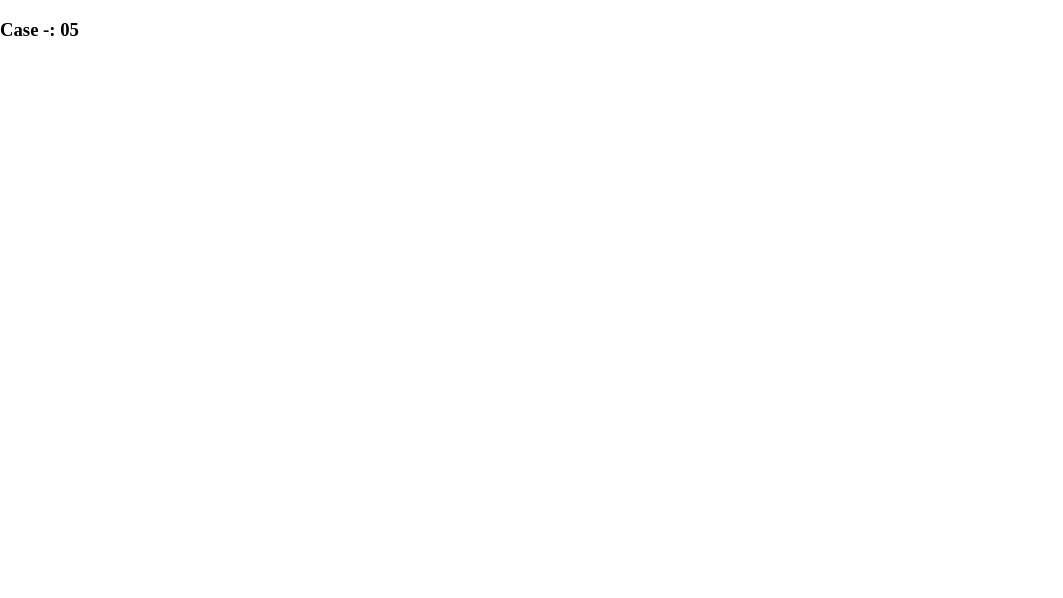
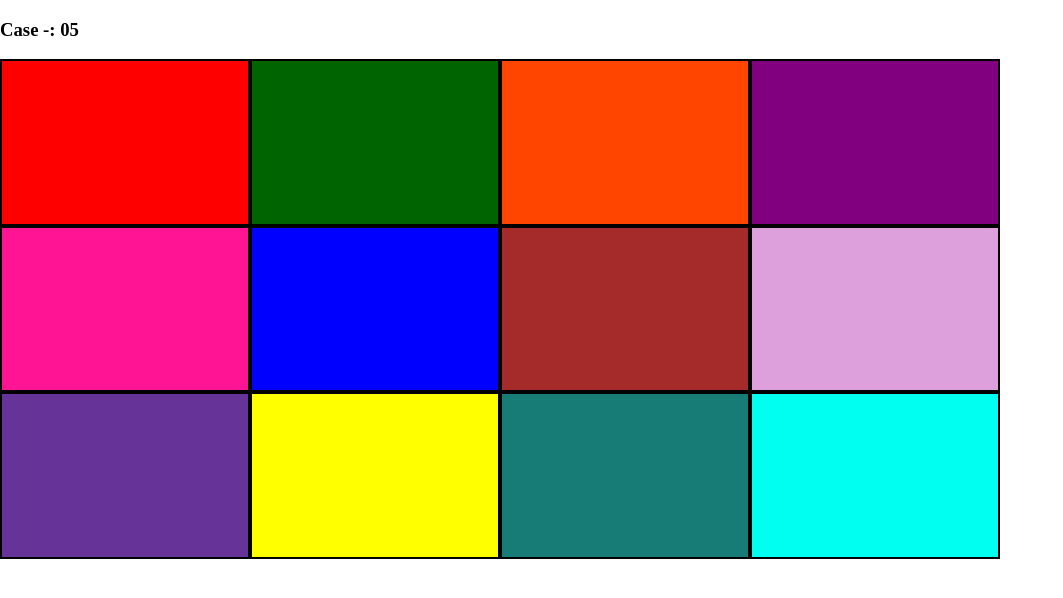
Before and after one commit to oshivimarsha/HTML-CSS_Assignment_03, a plain HTML site: page case_05/index.html in a window 1280 px wide. Shown: the whole page, without its empty margins (0-1063 px from the left). Drawn offline with Linux system fonts and the light colour scheme.

Commit message:
done case 05

```diff
--- a/case_05/index.html
+++ b/case_05/index.html
@@ -8,6 +8,70 @@
     <meta name="viewport" content="width=device-width, initial-scale=1.0">
     <link rel="stylesheet" href="../assests/style/normalize.css" >
     <title>Assignment 03: Case 05</title>
+
+    <style>
+        body>section {
+            width: 1000px;
+            height: 500px;
+            background: lightblue;
+
+            display: grid;
+            grid-template-columns: repeat(4, 1fr);
+        }
+
+        div {
+            border: 2px solid black;
+        }
+
+        section>div:first-child {
+            background: red;
+        }
+
+        section>div:nth-child(2) {
+            background: darkgreen;
+        }
+
+        section>div:nth-child(3) {
+            background: orangered;
+        }
+
+        section>div:nth-child(4) {
+            background: purple;
+        }
+
+        section>div:nth-child(5) {
+            background: deeppink;
+        }
+
+        section>div:nth-child(6) {
+            background: blue;
+        }
+
+        section>div:nth-child(7) {
+            background: brown;
+        }
+
+        section>div:nth-child(8) {
+            background: plum;
+        }
+
+        section>div:nth-child(9) {
+            background: rebeccapurple;
+        }
+
+        section>div:nth-child(10) {
+            background: yellow;
+        }
+
+        section>div:nth-child(11) {
+            background: #177c76;
+        }
+
+        section>div:nth-child(12) {
+            background: #00fff0;
+        }
+
+    </style>
 </head>
 <body>
     <h3>Case -: 05</h3>
```
